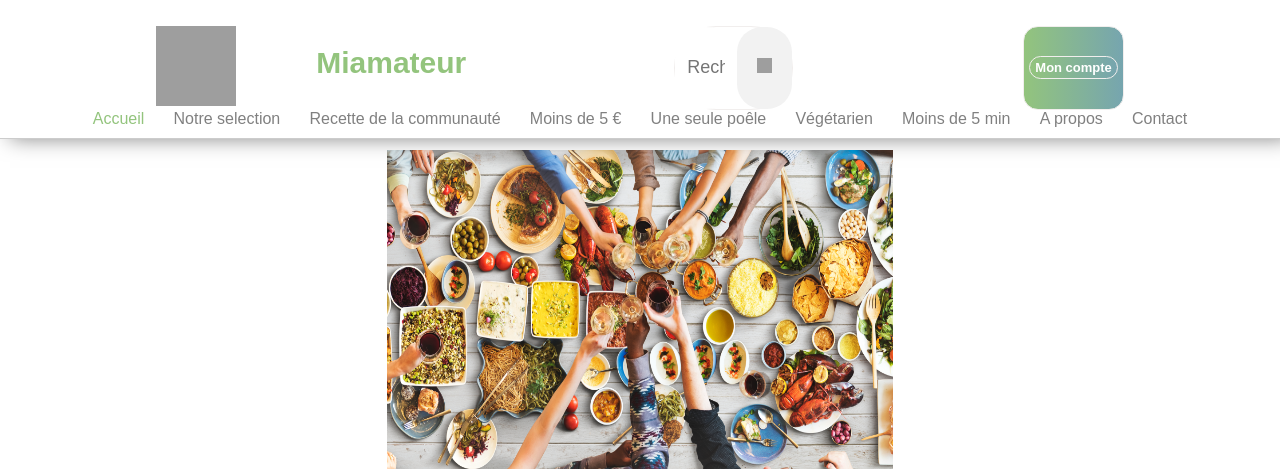
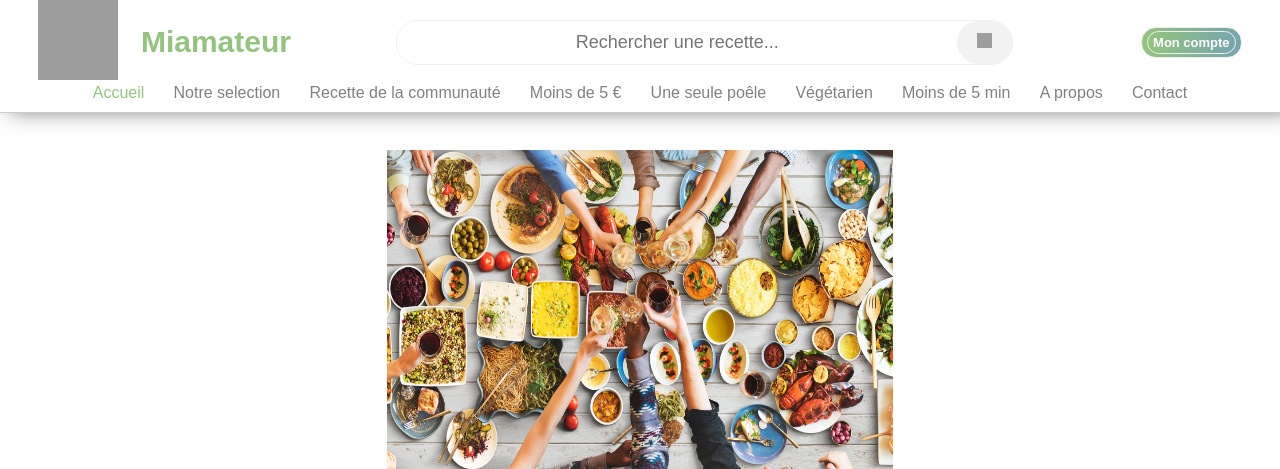
Before and after one commit to G1ul1o/Miamateur, a PHP site: the page made by tendances communautaires.html in a window 1280 px wide. Shown: the top 469 px of the page. Run offline with PHP 8.4, Linux system fonts and the light colour scheme; grey boxes are pictures that could not be loaded.

Commit message:
réglage problème compte

```diff
--- a/style_communautaire.css
+++ b/style_communautaire.css
@@ -14,7 +14,7 @@ header {
 
 
 /*sert a placer des choses dedans*/
-.conteneur {
+.conteneure {
     display: flex;
     justify-content: space-between;
     align-items: center;
--- a/tendances communautaires.html
+++ b/tendances communautaires.html
@@ -9,7 +9,7 @@
 
 
   <header id="header">
-  <div class="container">
+  <div class="conteneure">
     <!-- marge gauche -->
     <span style="margin-left: 3%;"></span>
 
```
